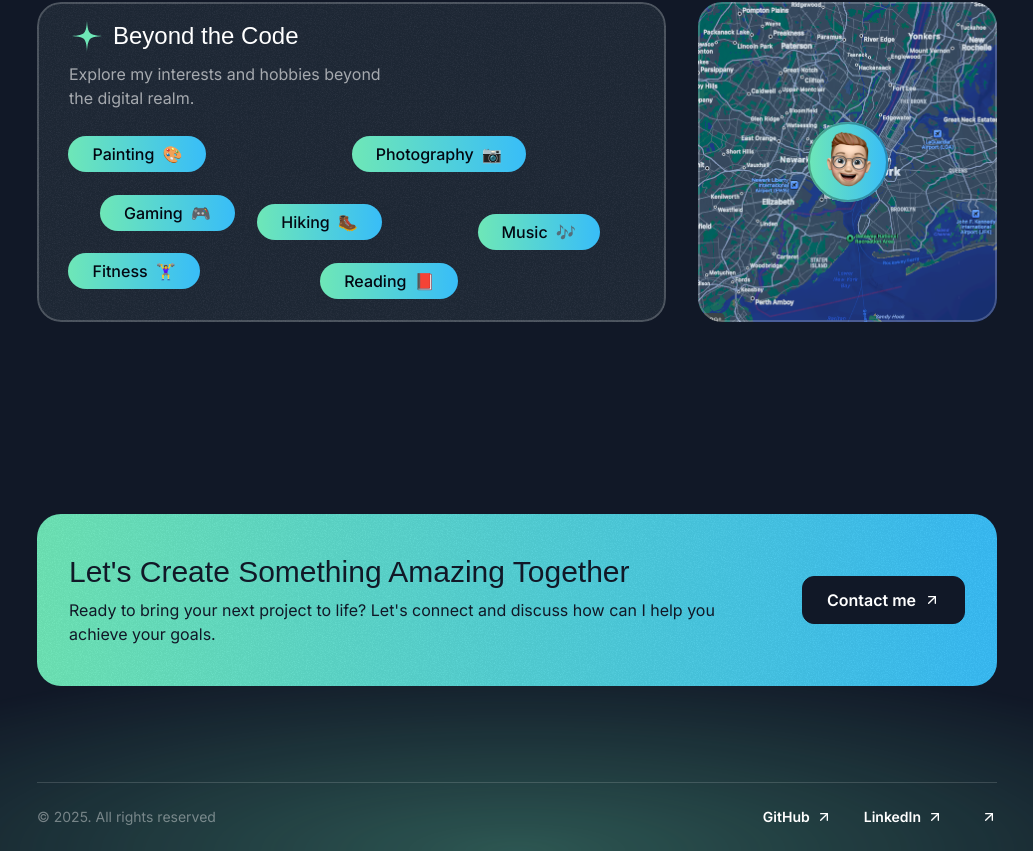
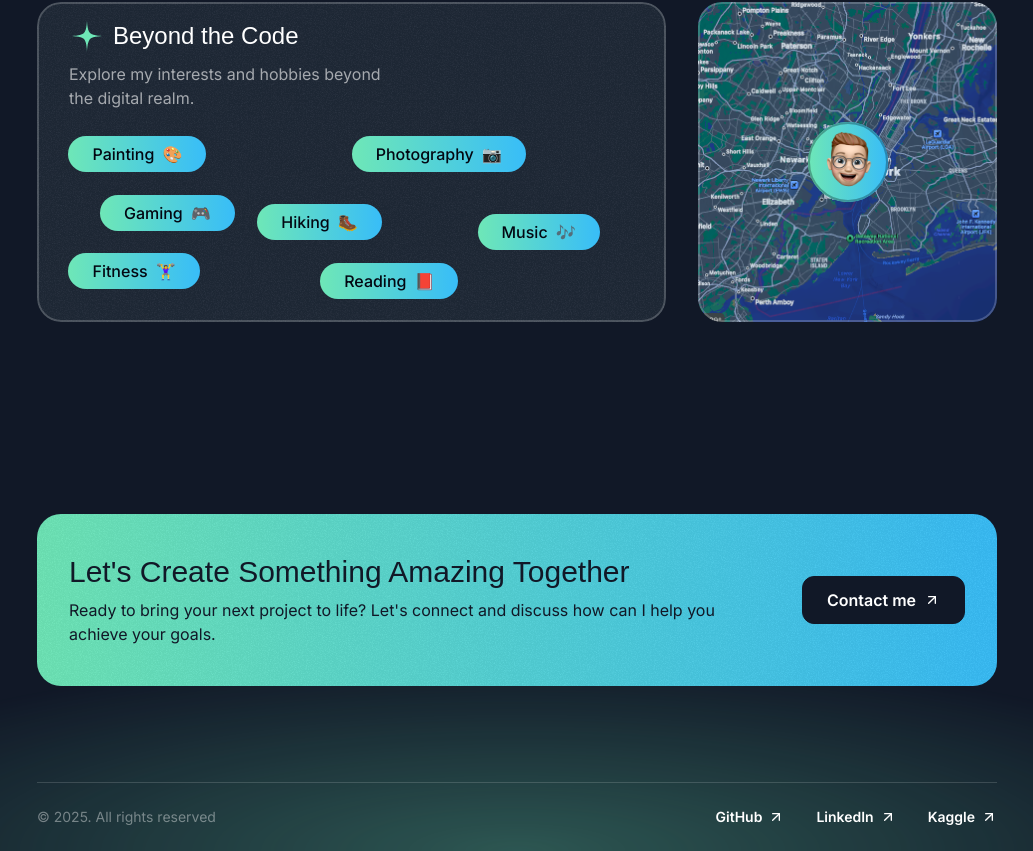
Before and after one commit to GhulamMuhammadNabeel/my_portfolio_app, a Next.js app: page / in a window 1280 px wide. Shown: the part 4626-5477 px from the top of the page, without its empty margins (123-1156 px from the left). Built offline with nearby package versions, Linux system fonts and the light colour scheme; a web font is replaced by a local one.

Commit message:
Update Footer.tsx

```diff
--- a/src/sections/Footer.tsx
+++ b/src/sections/Footer.tsx
@@ -1,33 +1,41 @@
 import ArrowUp from "@/assets/icons/arrow-up-right.svg";
 
-
-const footerLinks=[
+const footerLinks = [
   {
-    title: 'GitHub',
-    href: 'https://github.com/GhulamMuhammadNabeel'
+    title: "GitHub",
+    href: "https://github.com/GhulamMuhammadNabeel",
   },
   {
-    title: 'LinkedIn',
-    href: 'https://www.linkedin.com/in/ghulam-muhammad-nabeel-a6997a313/'
+    title: "LinkedIn",
+    href: "https://www.linkedin.com/in/ghulam-muhammad-nabeel-a6997a313/",
   },
   {
-    titlw: 'Kaggle',
-    href: 'https://www.kaggle.com/nabeelqureshitiii'
-  }
-]
+    title: "Kaggle",
+    href: "https://www.kaggle.com/nabeelqureshitiii",
+  },
+];
 
 export const Footer = () => {
   return (
     <footer className="relative -z-10 overflow-x-clip">
+      {/* Background radial gradient mask */}
       <div className="absolute h-[400px] w-[1600px] bottom-0 left-1/2 -translate-x-1/2 bg-emerald-300/30 [mask-image:radial-gradient(50%_50%_at_bottom_center,black,transparent)] -z-10"></div>
+
       <div className="container">
         <div className="border-t border-white/15 py-6 text-sm flex flex-col md:flex-row md:justify-between items-center gap-8">
           <div className="text-white/40">&copy; 2025. All rights reserved</div>
+
           <nav className="flex flex-col md:flex-row items-center gap-8">
-          {footerLinks.map(link=>(
-            <a href="" key={link.title} className="inline-flex items-center gap-1.5">
+            {footerLinks.map((link) => (
+              <a
+                href={link.href}
+                key={link.title}
+                target="_blank"
+                rel="noopener noreferrer"
+                className="inline-flex items-center gap-1.5"
+              >
                 <span className="font-semibold">{link.title}</span>
-              <ArrowUp className="size-4"/>
+                <ArrowUp className="size-4" />
               </a>
             ))}
           </nav>
```
Lines whose indentation alone changed are shown as unchanged.
